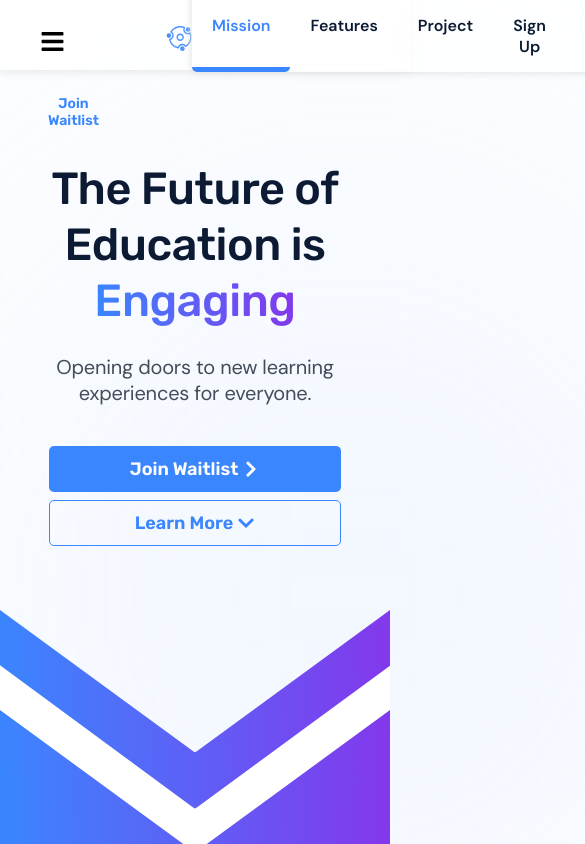
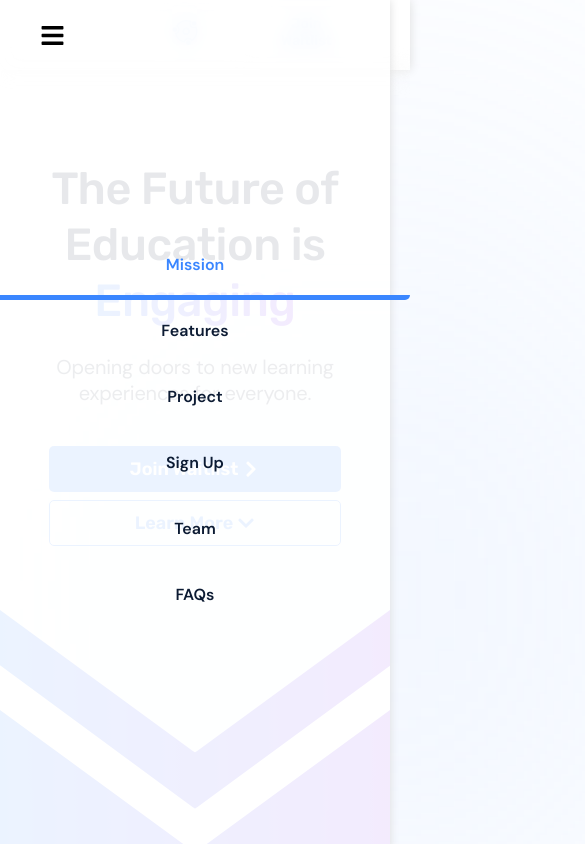
Before and after one commit to JacobHeldt/StudyCrew-Homepage, a React (Create React App) app in the folder client/: page / in a window 390 px wide. Both pictures are taken after a click on the element 52 px from the left and 35 px from the top of the page. Shown: the top 844 px of the page, 585 px wide, since content can reach past the window. Built offline with nearby package versions, Linux system fonts and the light colour scheme; no server answers.

Commit message:
Adjust navbar on mobile

```diff
--- a/client/src/components/Header/Header.css
+++ b/client/src/components/Header/Header.css
@@ -75,6 +75,31 @@ header .navbar {
   display: block;
 }
 
+
+  /* Toggle the mobile navbar */
+.mobile-navbar.open {
+  transform: translateX(0); /* Slide into view */
+  transition: transform 3s ease;
+}
+
+  /* Initial state of the mobile navbar - off-screen */
+.mobile-navbar {
+  position: fixed;
+  top: 0;
+  left: 0;
+  width: 100%;
+  height: 100vh;
+  transform: translateX(-100%); /* Initially off-screen */
+  transition: transform 3s ease; /* Smooth transition for sliding in/out */
+  z-index: 1000;
+  display: flex;
+  flex-direction: column;
+  justify-content: center;
+  align-items: center;
+  z-index: 5;
+  -webkit-backdrop-filter: blur(10px);
+  backdrop-filter: blur(10px);
+}
 /* Media query for mobile screens */
 @media (max-width: 768px) {
   /* Hide regular navbar on mobile screens */
@@ -109,7 +134,6 @@ header .navbar {
     background: none;
     box-shadow: none;
     padding: none;
-    backdrop-filter: none;
   }
 
   .hamburger-menu {
@@ -160,11 +184,6 @@ header .navbar {
     margin-right: 30px;
   }
 
-
-  /* Toggle the mobile navbar */
-  header .mobile-navbar.open {
-    left: 0; /* Bring into view */
-  }
   .desktop-navbar {
     display: none;
   }
--- a/client/src/components/Header/Header.jsx
+++ b/client/src/components/Header/Header.jsx
@@ -5,13 +5,20 @@ import Navbar from '../Navbar/Navbar';
 import Button from '../Button/Button';
 import { useState } from 'react';
 import { FaBars } from 'react-icons/fa';
+import React, {useEffect} from 'react';
 
 
 const Header = ({ missionRef, featuresRef, projectRef, teamRef, signupRef, activePage, setActivePage }) => {
-
   const [isMenuOpen, setIsMenuOpen] = useState(false);
 
-  // Function to toggle menu
+  useEffect(() => {
+    if (isMenuOpen) {
+      document.body.classList.add('no-scroll');
+    } else {
+      document.body.classList.remove('no-scroll');
+    }
+  }, [isMenuOpen]);
+
   const toggleMenu = () => setIsMenuOpen(!isMenuOpen);
 
   return (
@@ -35,7 +42,7 @@ const Header = ({ missionRef, featuresRef, projectRef, teamRef, signupRef, activ
 
     {/* Conditionally render this div based on isMenuOpen state */}
     {isMenuOpen && (
-        <div className="mobile-navbar">
+      <div className={`mobile-navbar ${isMenuOpen ? 'open' : ''}`}>
         <Navbar
           activePage={activePage}
           setActivePage={setActivePage}
@@ -44,6 +51,7 @@ const Header = ({ missionRef, featuresRef, projectRef, teamRef, signupRef, activ
           projectRef={projectRef}
           teamRef={teamRef}
           signupRef={signupRef}
+          setIsMenuOpen={setIsMenuOpen}
         />
       </div>
       )}
--- a/client/src/components/Navbar/Navbar.css
+++ b/client/src/components/Navbar/Navbar.css
@@ -42,3 +42,29 @@ nav > a.activeNavLink {
   margin-bottom: 0;
   border-bottom: solid 5px #3A86FF; /* Highlight bottom border for the active link */
 }
+
+@media (max-width: 768px) {
+  /* Styling for the navbar container on mobile */
+  nav {
+    display: flex;
+    flex-direction: column;
+    justify-content: center;
+    align-items: center;
+    height: 100vh; /* Full screen height */
+    width: 100vw; /* Full screen width */
+    position: fixed;
+    top: 0;
+    left: 0;
+    z-index: 1000;
+    background-color: rgba(255, 255, 255, 0.9);
+    z-index: 5000;
+  }
+
+  /* Styling for the navigation links on mobile */
+  nav > a {
+    width: 100%; /* Full width */
+    text-align: center; /* Center align text */
+    padding: 20px; /* Adjust padding as needed */
+    border: none; /* Remove borders */
+  }
+}
--- a/client/src/components/Navbar/Navbar.jsx
+++ b/client/src/components/Navbar/Navbar.jsx
@@ -2,7 +2,7 @@ import './Navbar.css'
 import { Link } from "react-router-dom";
 import React from 'react';
 
-const Navbar = ({activePage, setActivePage, missionRef, featuresRef, projectRef, teamRef, signupRef}) => {
+const Navbar = ({activePage, setActivePage, missionRef, featuresRef, projectRef, teamRef, signupRef, setIsMenuOpen}) => {
 
   // Helper function to determine if a link is active
   const isActive = name => activePage === name ? 'activeNavLink' : '';
@@ -14,6 +14,8 @@ const Navbar = ({activePage, setActivePage, missionRef, featuresRef, projectRef,
 
   // Handles the navigation link click based on the section's name
   const handleNavLinkClick = (name) => {
+    setIsMenuOpen(false);
+
     let ref;
     switch (name) {
         case 'mission':
--- a/client/src/index.css
+++ b/client/src/index.css
@@ -128,3 +128,10 @@ p {
 .fade-in {
   animation: fadeIn 1s forwards;
 }
+
+.no-scroll {
+  overflow: hidden;
+  height: 100%; /* Prevents the body from expanding */
+  width: 100%; /* Prevents the body from expanding */
+  position: fixed; /* Fixes the body position */
+}
```
Lines whose indentation alone changed are shown as unchanged.
